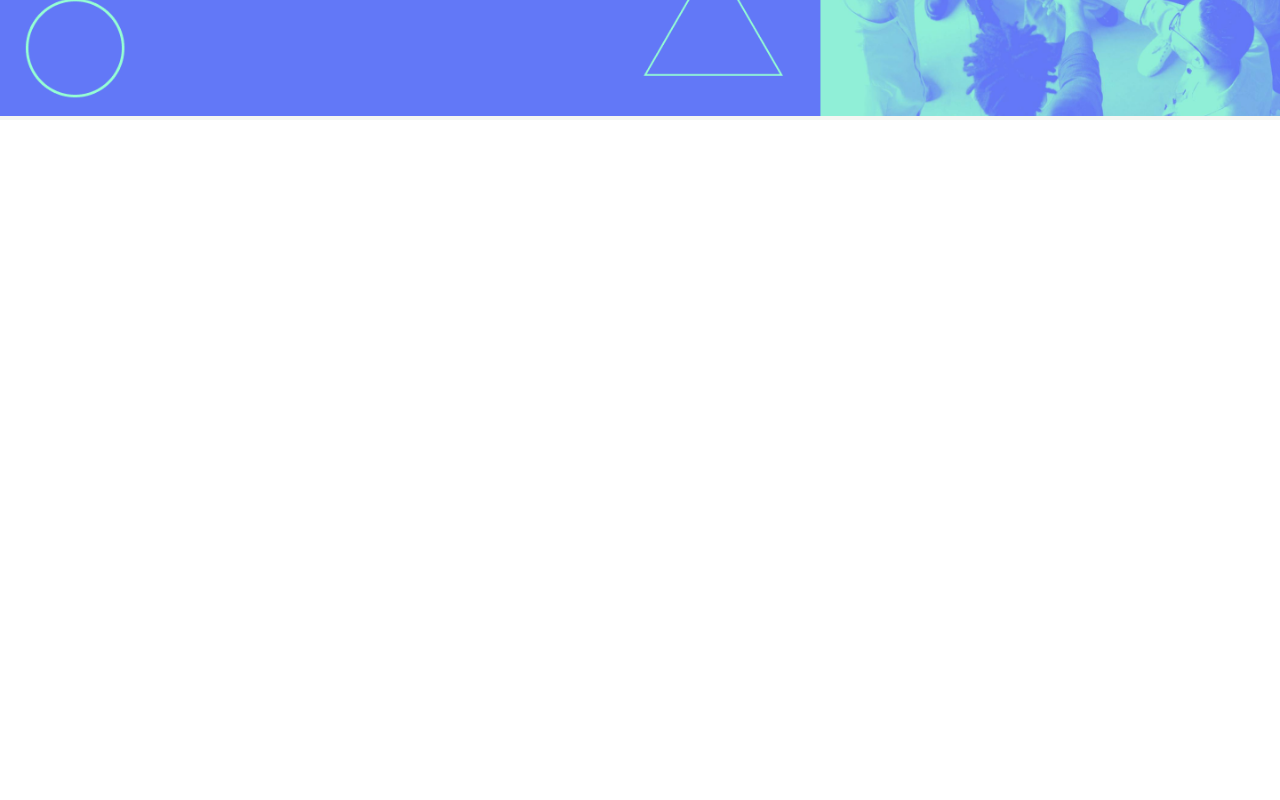
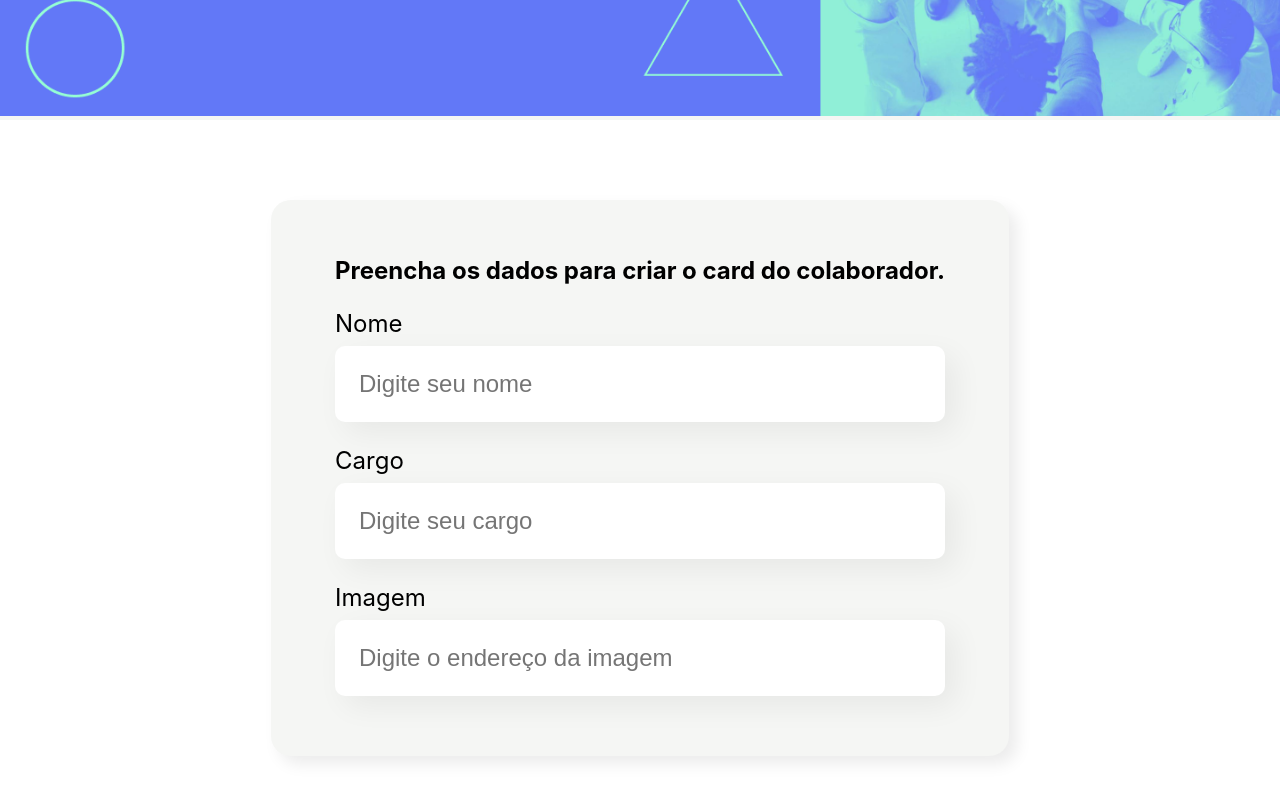
Before and after one commit to ThaisHolz/Organo, a JavaScript app: page / in a window 1280 px wide. Shown: the part 378-1178 px from the top of the page. Before the commit the page ends 800 px from the top, so only its background shows below. Built offline with nearby package versions, Linux system fonts and the light colour scheme; the HTML template or start-up script is replaced by a standard one.

Commit message:
Criação do campo de texto e formulario

```diff
--- a/src/App.js
+++ b/src/App.js
@@ -1,9 +1,11 @@
-import Banner from './componentes/Banner/Banner';
+import Banner from './componentes/Banner/Banner.js';
+import Formulario from './componentes/Formulario/Formulario.js';
 
 function App() {
   return (
     <div className="App">
       <Banner />
+      <Formulario />
     </div>
   );
 }
--- a/src/componentes/Banner/Banner.css
+++ b/src/componentes/Banner/Banner.css
@@ -1,5 +1,5 @@
 .banner{
-    background-color: #F5F7F3;
+    background-color: #F5F6F4;
     text-align: center;
 }
 
--- /dev/null
+++ b/src/componentes/CampoTexto/CampoTexto.css
@@ -0,0 +1,20 @@
+.campo-texto{
+    margin: 24px 0px;
+}
+
+.campo-texto label{
+    display: block;
+    margin-bottom: 8px;
+    font-size: 24px;
+}
+
+.campo-texto input{
+    background-color: #fff;
+    box-shadow: 10px 10px 30px rgba(0, 0, 1, 0.06);
+    width: 100%;
+    border: none;
+    font-size: 24px;
+    padding: 24px;
+    box-sizing: border-box;
+    border-radius: 10px;
+}
--- /dev/null
+++ b/src/componentes/CampoTexto/CampoTexto.js
@@ -0,0 +1,13 @@
+import './CampoTexto.css';
+
+//Forma diferente de criar o componente sem uma functicon
+const CampoTexto = (props) => {
+    return(
+        <div className="campo-texto">
+            <label>{props.label}</label>
+            <input placeholder={props.placeholder}/>
+        </div>
+    )
+}
+
+export default CampoTexto;
--- /dev/null
+++ b/src/componentes/Formulario/Formulario.css
@@ -0,0 +1,13 @@
+.formulario{
+    display: flex;
+    justify-content: center;
+    margin: 80px 0px;
+}
+
+.formulario form{
+    max-width: 80%;
+    background-color: #F5F6F4;
+    border-radius: 20px;
+    padding: 36px 64px;
+    box-shadow: 8px 8px 16px rgba(0, 0, 0, 0.08);
+}
--- /dev/null
+++ b/src/componentes/Formulario/Formulario.js
@@ -0,0 +1,17 @@
+import CampoTexto from '../CampoTexto/CampoTexto';
+import './Formulario.css';
+
+const Formulario = () => {
+    return(
+        <section className='formulario'>
+            <form>
+                <h2>Preencha os dados para criar o card do colaborador.</h2>
+                <CampoTexto label='Nome' placeholder='Digite seu nome'/>
+                <CampoTexto label='Cargo' placeholder='Digite seu cargo'/>
+                <CampoTexto label='Imagem' placeholder='Digite o endereço da imagem'/>
+            </form>
+        </section>
+    )
+}
+
+export default Formulario;
```
